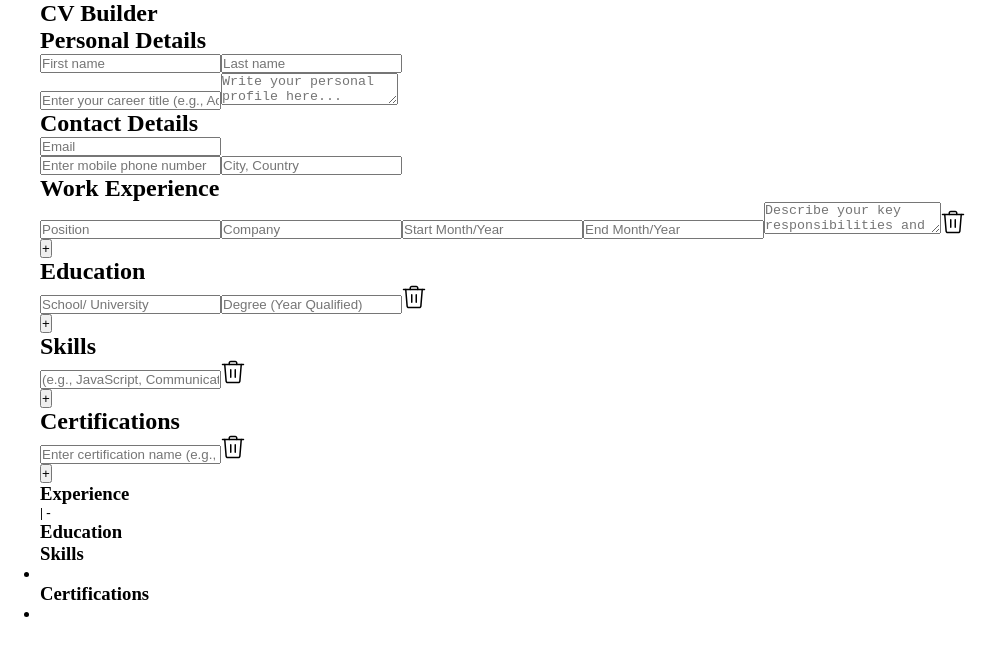
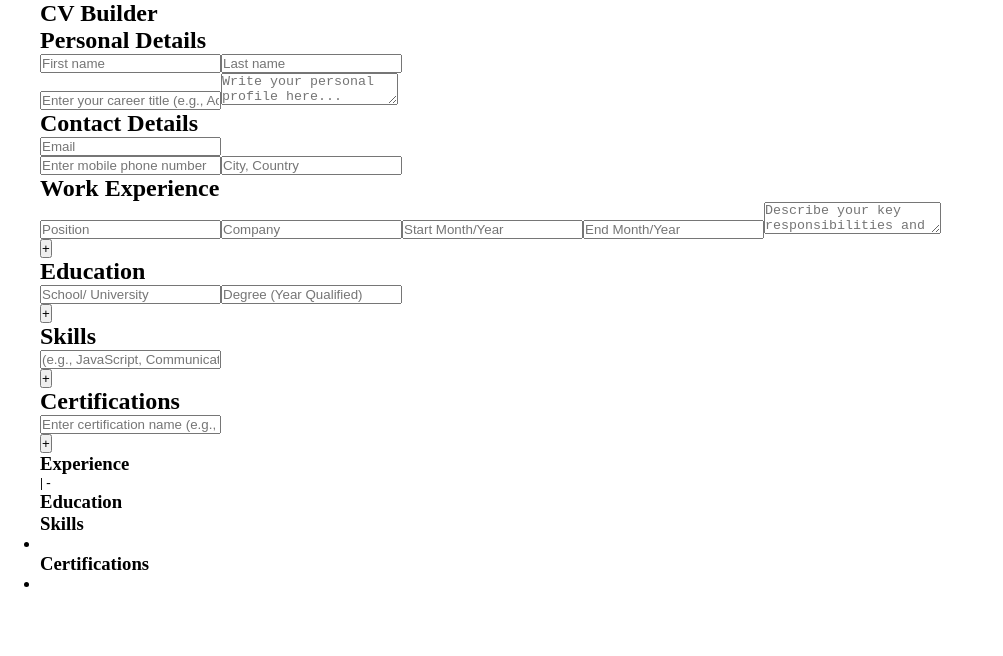
Before and after one commit to gavinv-m/cv-application, a React (Vite) app: page / in a window 1280 px wide. Shown: the top 656 px of the page, without its empty margins (0-1003 px from the left). Built offline with nearby package versions, Linux system fonts and the light colour scheme.

Commit message:
feat: Remove delete icon on single item

```diff
--- a/src/sidebar/Certifications.jsx
+++ b/src/sidebar/Certifications.jsx
@@ -29,7 +29,7 @@ export default function Certifications({ certifications, updateField, add }) {
                 )
               }
             />
-            <DeleteIcon></DeleteIcon>
+            {certifications.length > 1 && <DeleteIcon></DeleteIcon>}
           </div>
         ))}
       </div>
--- a/src/sidebar/Education.jsx
+++ b/src/sidebar/Education.jsx
@@ -34,7 +34,7 @@ export default function Education({ qualifications, updateField, add }) {
                     qualification.key,
                   ),
               )}
-              <DeleteIcon></DeleteIcon>
+              {qualifications.length > 1 && <DeleteIcon></DeleteIcon>}
             </div>
           );
         })}
--- a/src/sidebar/Skills.jsx
+++ b/src/sidebar/Skills.jsx
@@ -23,7 +23,7 @@ export default function Skills({ skills, updateField, add }) {
                 },
                 { maxLength: 30 },
               )}
-              <DeleteIcon></DeleteIcon>
+              {skills.length > 1 && <DeleteIcon></DeleteIcon>}
             </div>
           );
         })}
--- a/src/sidebar/WorkExperience.jsx
+++ b/src/sidebar/WorkExperience.jsx
@@ -51,7 +51,7 @@ export default function WorkExperience({ workExperience, updateField, add }) {
                   );
                 }}
               ></textarea>
-              <DeleteIcon></DeleteIcon>
+              {workExperience.length > 1 && <DeleteIcon></DeleteIcon>}
             </div>
           );
         })}
```
